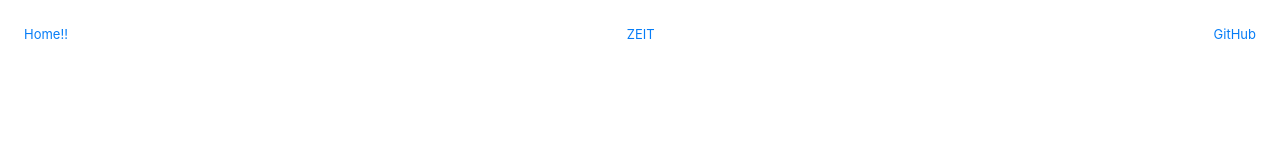
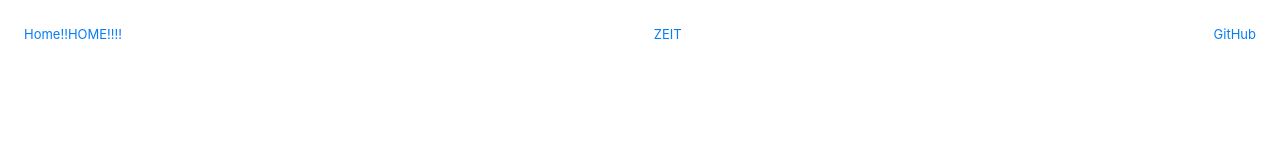
Before and after one commit to alpacadevv/storybook-gh-pages, a Next.js app: page / in a window 1280 px wide. Shown: the top 160 px of the page. Built offline with nearby package versions, Linux system fonts and the light colour scheme.

Commit message:
HALLLO~~

```diff
--- a/components/nav.tsx
+++ b/components/nav.tsx
@@ -21,7 +21,7 @@ const Nav = () => {
       <ul>
         <li>
           <Link href='/'>
-            <a>Home!!</a>
+            <a>Home!!HOME!!!!</a>
           </Link>
         </li>
         {links.map(({ key, href, label }) => (
```
